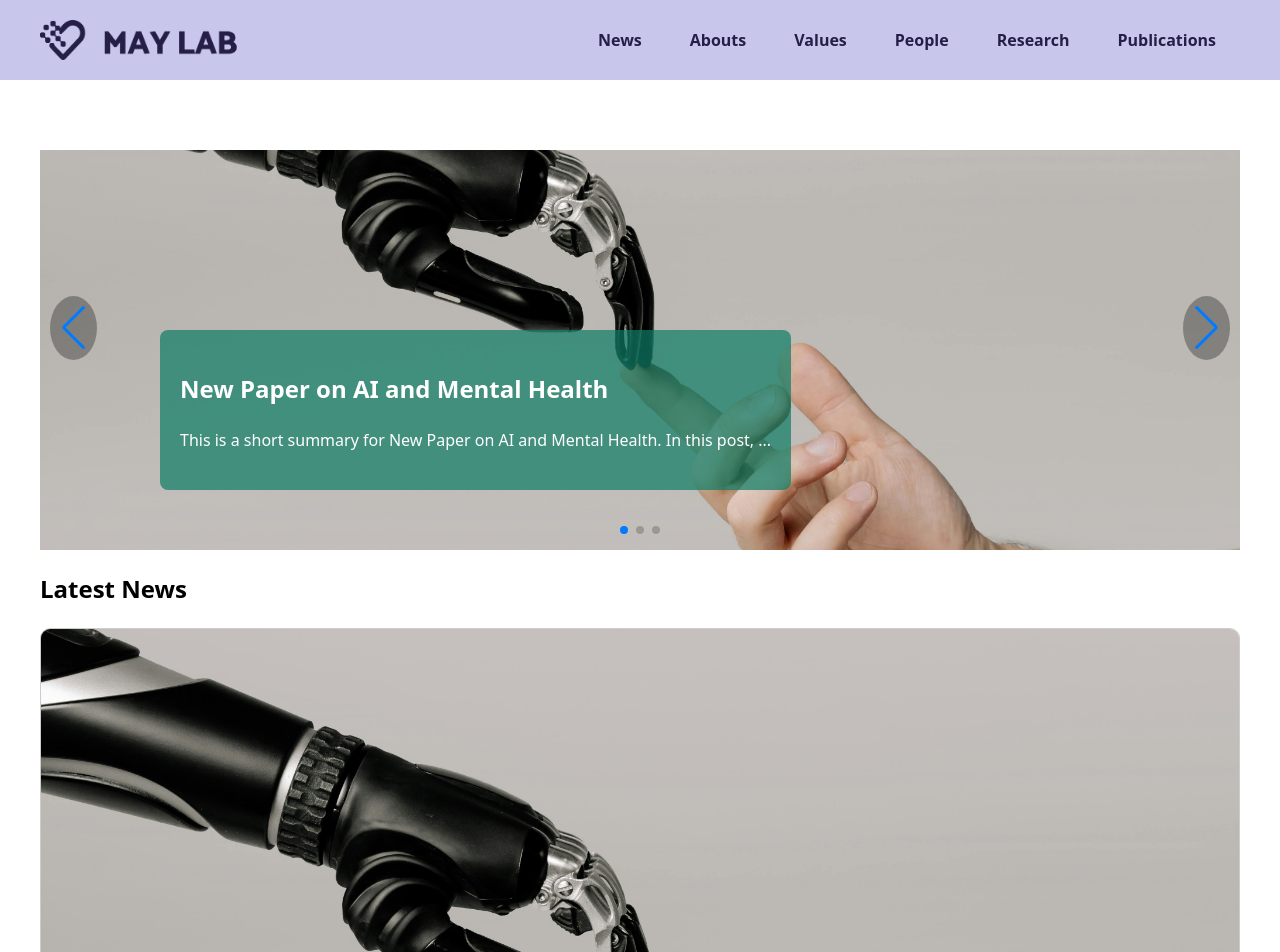
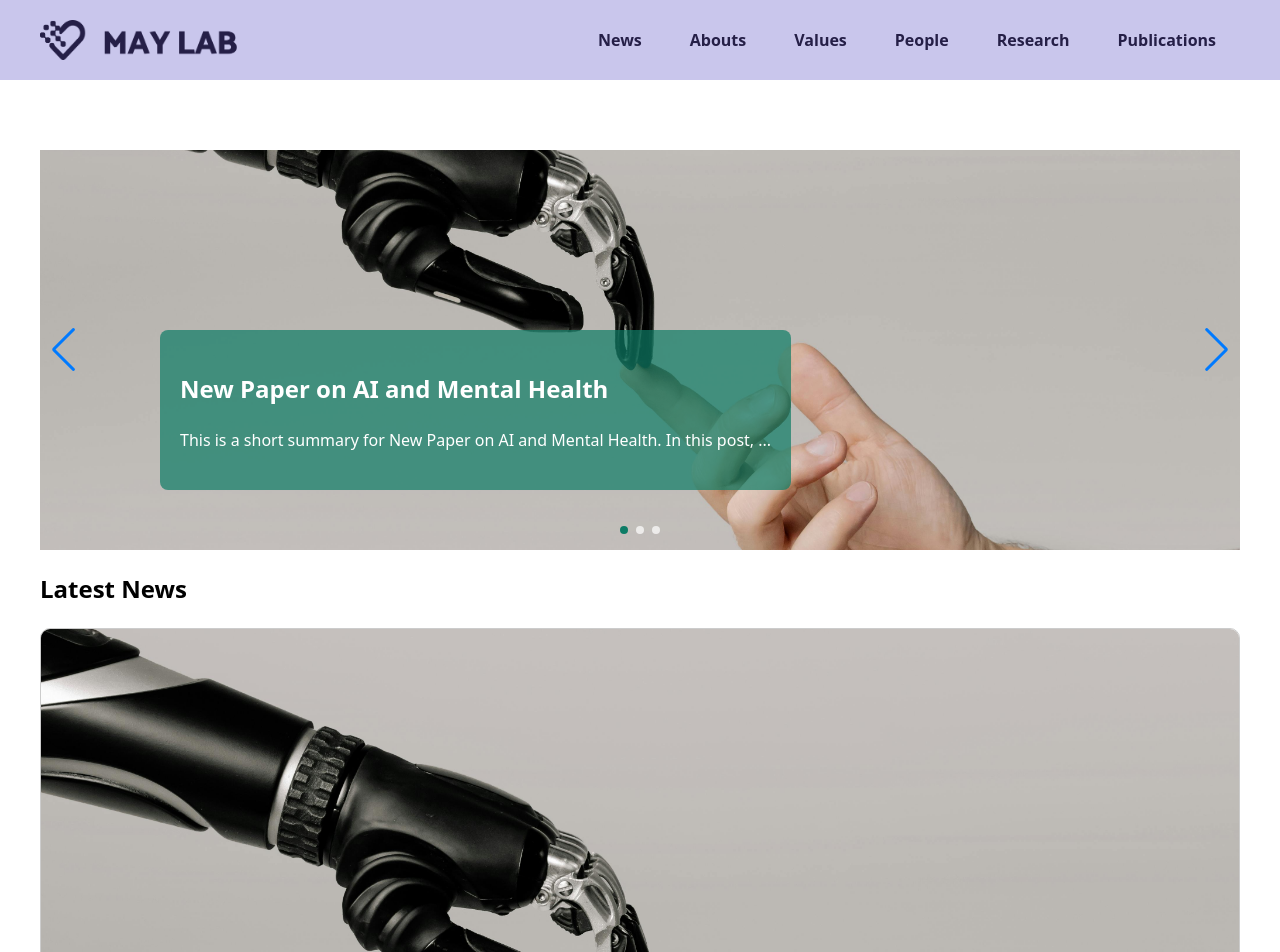
Before and after one commit to ntumaylab/maylab-website, a Jekyll site: the page built from index.html, in a window 1280 px wide. Shown: the top 952 px of the page. Built offline with Jekyll 4.4.1, drawn with Linux system fonts in a browser that asks for light colours; grey boxes are pictures that could not be loaded.

Commit message:
banner renew

```diff
--- a/_layouts/home.html
+++ b/_layouts/home.html
@@ -23,7 +23,7 @@
         {% for post in site.posts limit:3 %}
         <div class="swiper-slide">
             <a href="{{ post.url }}">
-            <img src="{{ post.banner | default: '/assets/images/default-banner.jpg' }}" alt="{{ post.title }}" />
+            <img src="{{ post.banner | default: '/assets/images/default-banner.jpg' | relative_url }}" alt="{{ post.title }}" />
             <div class="banner-text">
                 <h1>{{ post.title }}</h1>
                 <p>{{ post.excerpt | strip_html | truncate: 80 }}</p>
--- a/assets/_sass/_home.scss
+++ b/assets/_sass/_home.scss
@@ -1,34 +1,32 @@
 .banner {
   position: relative;
   margin-top: 70px;
-}
 
   .swiper {
     width: 100%;
-  height: 400px; /* Swiper 容器的高度 */
-  overflow: hidden; /* 確保內容不會溢出 Swiper 區域 */
+    height: 400px;
+    overflow: hidden;
   }
 
   .swiper-slide {
     position: relative;
     width: 100%;
-  height: 100%; /* 關鍵：讓 slide 撐滿 Swiper 容器的高度 */
-  display: flex; /* 確保內容能垂直和水平居中，如果需要的話 */
-  align-items: center; /* 垂直居中 */
-  justify-content: center; /* 水平居中 */
-}
+    height: 100%;
+    display: flex;
+    align-items: center;
+    justify-content: center;
 
-.swiper-slide a { /* 確保 <a> 元素也是塊級元素，且撐滿 slide */
+    a {
       display: block;
       width: 100%;
       height: 100%;
-}
+      position: relative;
 
-.swiper-slide img {
+      img {
         width: 100%;
         height: 100%;
         object-fit: cover;
-  display: block; /* 確保圖片是塊級元素 */
+        display: block;
       }
 
       .banner-text {
@@ -39,53 +37,59 @@
         background-color: rgba(13, 124, 102, 0.7);
         padding: 20px;
         border-radius: 8px;
-  z-index: 2; /* 確保文字在圖片上方 */
-  max-width: 80%; /* 防止文字過長溢出 */
-  box-sizing: border-box; /* 確保 padding 不會導致溢出 */
+        z-index: 2;
+        max-width: 80%;
+        box-sizing: border-box;
+      }
+    }
   }
 
-/* 如果您有 swiper-button-next 和 swiper-button-prev 的話，也要加上 z-index */
-.swiper-button-next,
-.swiper-button-prev {
-  position: absolute; /* 確保是絕對定位 */
+    .slide-left,
+    .slide-right {
+      position: absolute;
       top: 50%;
-  transform: translateY(-50%); /* 垂直居中 */
-  color: white;
       font-size: 2rem;
       background: rgba(0, 0, 0, 0.3);
+      color: white;
+      border: none;
+      cursor: pointer;
       padding: 10px;
-  border-radius: 50%; /* 讓按鈕變圓 */
-  cursor: pointer;
-  z-index: 10; /* 確保在 banner-text 和圖片上方 */
+      z-index: 2;
     }
 
-.swiper-button-next {
+    .slide-left {
+      left: 10px;
+    }
+
+    .slide-right {
       right: 10px;
     }
 
-.swiper-button-prev {
-  left: 10px;
-}
-
-/* Swiper Pagination */
   .swiper-pagination {
     position: absolute;
-    bottom: 10px; /* 調整分頁點位置 */
+    bottom: 10px;
     width: 100%;
     text-align: center;
-    z-index: 10; /* 確保在最上層 */
-}
+    z-index: 10;
 
     .swiper-pagination-bullet {
-    background: white; /* 點點的顏色 */
+      background: white;
       opacity: 0.7;
     }
 
     .swiper-pagination-bullet-active {
-    background: #0D7C66; /* 活躍點點的顏色 */
+      background: #0D7C66;
       opacity: 1;
     }
+  }
+}
 
+// News grid card 样式
+.news-cards {
+  display: grid;
+  grid-template-columns: repeat(3, 1fr);
+  gap: 24px;
+}
 
 .card-news--grid {
   display: flex;
@@ -104,7 +108,6 @@
   .card-news__content {
     padding: 16px;
     text-align: center;
-  }
 
     .card-news__title {
       margin: 0;
@@ -130,9 +133,4 @@
       font-weight: bold;
     }
   }
-
-.news-cards {
-  display: grid;
-  grid-template-columns: repeat(3, 1fr);
-  gap: 24px;
 }
```
Also changed, not shown: _posts/2025-06-16-banner-post-3.md (+2 -2 lines), _posts/2025-06-17-banner-post-2.md (+2 -2 lines), _posts/2025-06-18-banner-post-1.md (+2 -2 lines). Lines whose indentation alone changed are shown as unchanged.
